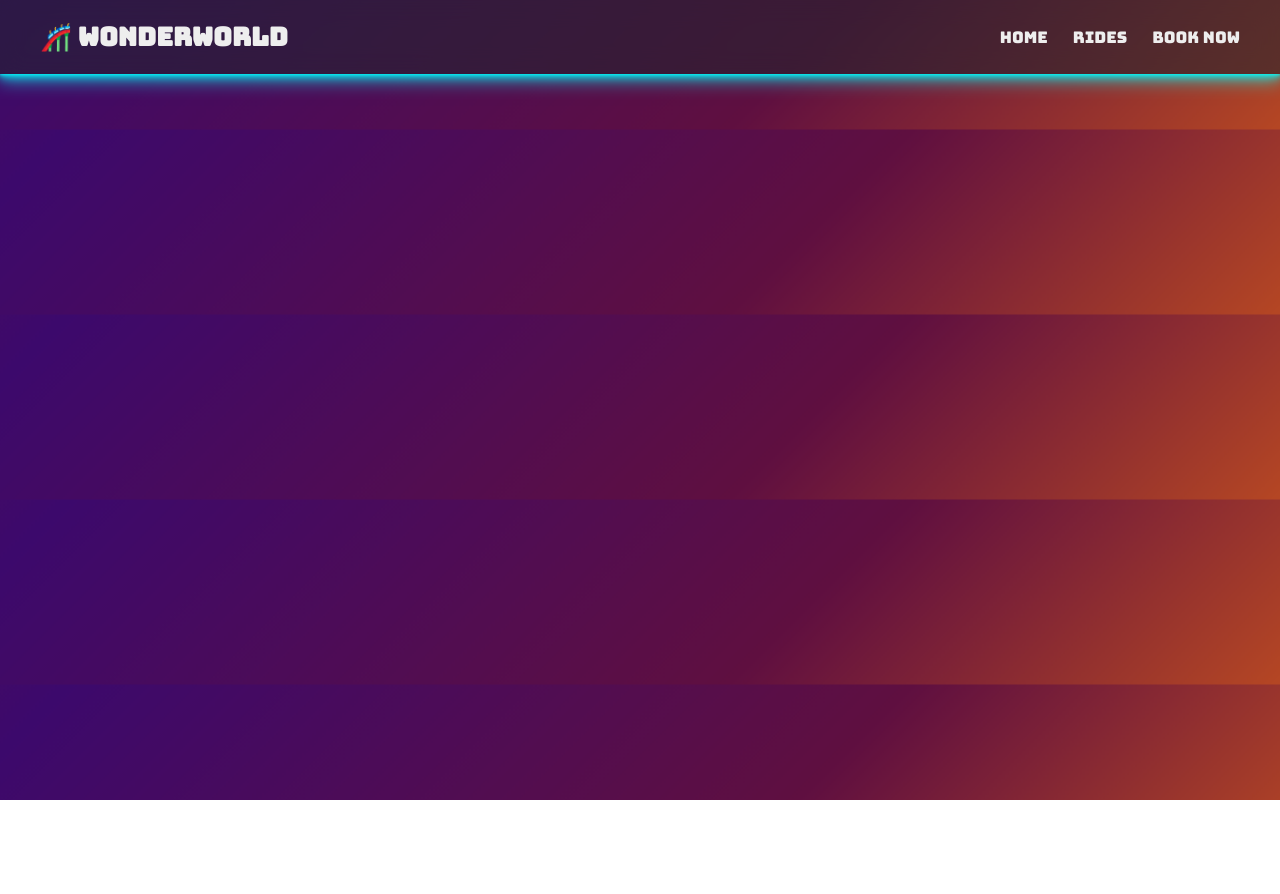
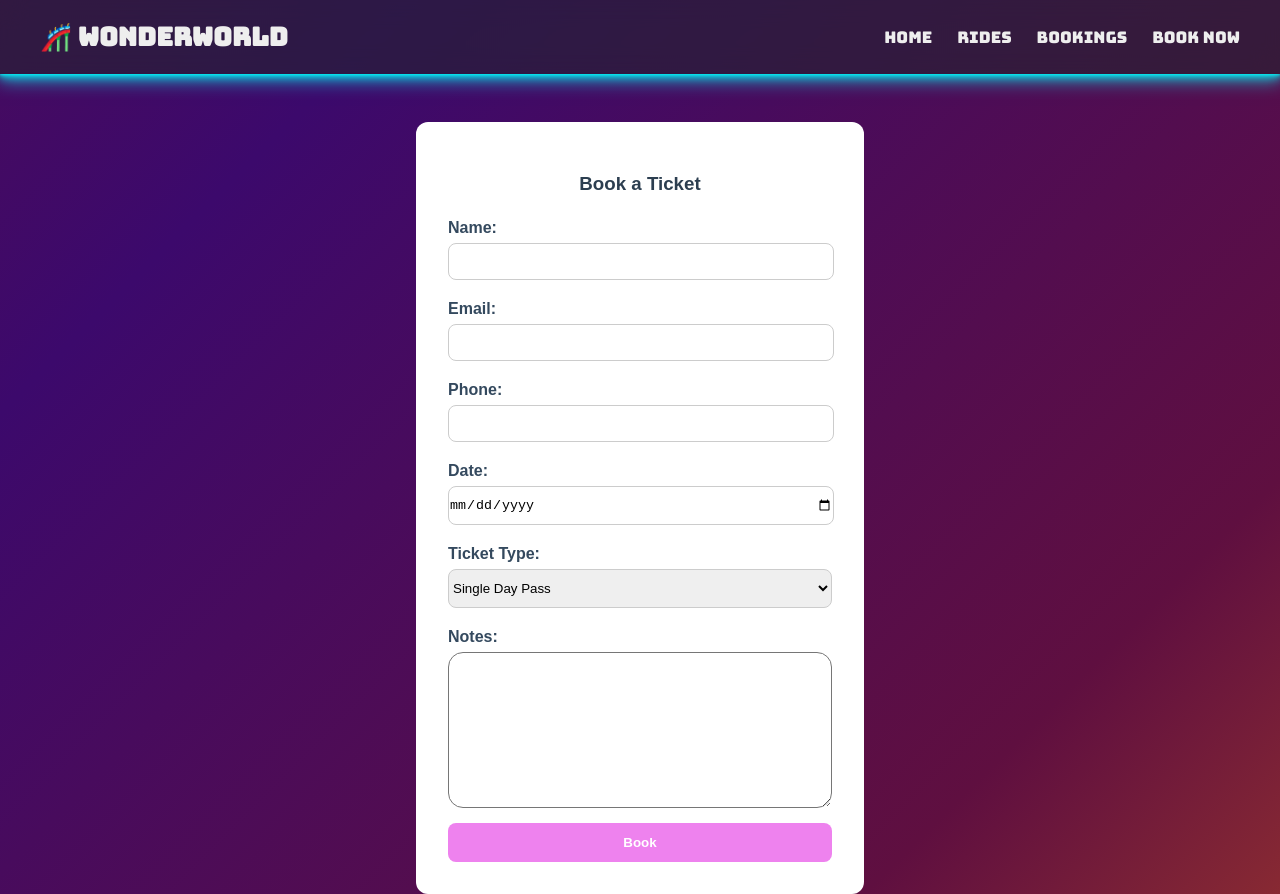
Before and after one commit to hussainmohd03/Theme-park-Booking-System-frontend, a React (Vite) app: page /book in a window 1280 px wide. Before the commit the page ends 800 px from the top, so only its background shows below. Built offline with nearby package versions, Linux system fonts and the light colour scheme; no server answers.

Commit message:
add booking page and form

```diff
--- a/src/App.css
+++ b/src/App.css
@@ -158,7 +158,7 @@ e5eaf5 .ride-name {
 }
 
 .nav-links a:hover {
-  color: #ffffff; /* bright color for contrast */
+  color: #ffffff;
   text-shadow: 0 0 5px #ffffff, 0 0 10px #ff00cc, 0 0 15px #ff00cc;
   text-decoration: none;
 }
@@ -172,8 +172,6 @@ e5eaf5 .ride-name {
   text-decoration: none;
 }
 
-/*problems*/
-
 @keyframes gradientMove {
   0% {
     background-position: 0% 50%;
@@ -186,7 +184,6 @@ e5eaf5 .ride-name {
   }
 }
 
-/* Glowing lights */
 .glow-light {
   width: 12px;
   height: 12px;
@@ -206,7 +203,6 @@ e5eaf5 .ride-name {
   }
 }
 
-/* Ferris Wheel spin */
 .spin-slow {
   animation: spin 30s linear infinite;
 }
@@ -328,3 +324,82 @@ e5eaf5 .ride-name {
     background-position: 0 0;
   }
 }
+
+.booking-container {
+  width: 100%;
+  height: 100vh;
+  display: flex;
+  justify-content: center;
+}
+
+.book-form-container {
+  width: 50%;
+}
+.book-form {
+  display: flex;
+  flex-direction: column;
+  width: 60%;
+  max-width: 500px;
+  max-height: 900px;
+  margin: 6vmin auto;
+  padding: 4vmin;
+  background-color: #ffffff;
+  border-radius: 12px;
+  font-family: 'Poppins', sans-serif;
+}
+.book-form h1 {
+  text-align: center;
+  margin-bottom: 24px;
+  color: #2c3e50;
+  font-family: 'Poppins', sans-serif;
+}
+
+.book-form label {
+  display: block;
+  margin-bottom: 6px;
+  font-weight: 600;
+  color: #34495e;
+}
+
+.book-form input,
+.book-form select {
+  width: 100%;
+  padding: 10px 0;
+  margin-bottom: 20px;
+  border: 1px solid #ccc;
+  border-radius: 8px;
+  transition: border-color 0.3s;
+}
+
+.book-form input:focus,
+.book-form select:focus,
+textarea:focus {
+  border-color: violet;
+  outline: none;
+}
+.book-form textarea {
+  border-radius: 15px;
+}
+
+.book-form button[type='submit'] {
+  width: 100%;
+  padding: 12px;
+  background-color: violet;
+  color: white;
+  font-weight: bold;
+  text-align: center;
+  border: none;
+  border-radius: 8px;
+  cursor: pointer;
+  transition: background-color 0.3s ease;
+  margin-top: 15px;
+}
+
+.book-form button[type='submit']:hover {
+  background-color: rgb(146, 82, 146);
+}
+
+.booked-tickets {
+  height: 100vh;
+  text-align: center;
+}
--- a/src/App.jsx
+++ b/src/App.jsx
@@ -3,6 +3,9 @@ import Nav from './components/Nav'
 import Rides from './pages/Rides'
 import './App.css'
 import Home from './pages/Home'
+import BookForm from './pages/BookForm'
+import Ride from './pages/Ride'
+import BookedTickets from './components/BookedTickets'
 
 const App = () => {
   return (
@@ -12,6 +15,9 @@ const App = () => {
         <Routes>
           <Route path="/" element={<Home />} />
           <Route path="/rides" element={<Rides />} />
+          <Route path="/book" element={<BookForm />} />
+          <Route path="/booking" element={<BookedTickets />} />
+          <Route path="/rides/:id" element={<Ride />} />
         </Routes>
       </div>
     </>
--- /dev/null
+++ b/src/components/BookedTickets.jsx
@@ -0,0 +1,30 @@
+import { useEffect, useState } from 'react'
+import Ticket from './Ticket'
+import axios from 'axios'
+
+const BookedTickets = () => {
+  const [tickets, setTickets] = useState(null)
+
+  useEffect(() => {
+    const getBookings = async () => {
+      const res = await axios.get('http://localhost:3010/booking')
+
+      setTickets(res.data)
+    }
+
+    getBookings()
+  }, [])
+
+  return (
+    <>
+      {' '}
+      <section className="booked-tickets">
+        <h2>Booked Tickets</h2>
+
+        {tickets && tickets.map((ticket) => <Ticket ticket={ticket} />)}
+      </section>
+    </>
+  )
+}
+
+export default BookedTickets
--- a/src/components/Nav.jsx
+++ b/src/components/Nav.jsx
@@ -7,7 +7,8 @@ const Nav = () => {
         <NavLink to="/">Home</NavLink>
 
         <NavLink to="/rides">Rides</NavLink>
-        <NavLink id="nav-button" to="/booking">
+        <NavLink to="/booking">bookings</NavLink>
+        <NavLink id="nav-button" to="/book">
           Book Now
         </NavLink>
       </div>
--- /dev/null
+++ b/src/components/Ticket.jsx
@@ -0,0 +1,18 @@
+const Ticket = ({ ticket }) => {
+  return (
+    <>
+      <article>
+        <div class="booking-info">
+          <h2 class="booking-name">{ticket.name}</h2>
+          <p class="booking-date">
+            {ticket.date.replace('T00:00:00.000Z', '')}
+          </p>
+          <p class="booking-type">{ticket.ticketType}</p>
+          <p class="booking-type">{ticket.notes}</p>
+        </div>
+      </article>
+    </>
+  )
+}
+
+export default Ticket
--- a/src/pages/BookForm.jsx
+++ b/src/pages/BookForm.jsx
@@ -1,4 +1,4 @@
-import { useEffect, useRef } from 'react'
+import { useRef } from 'react'
 import axios from 'axios'
 const BookForm = () => {
   const nameRef = useRef(null)
@@ -28,23 +28,37 @@ const BookForm = () => {
       notes: notesRef.current.value
     }
     const res = await axios.post('http://localhost:3010/booking', data)
-
-    console.log(res)
+    nameRef.current.value = ''
+    emailRef.current.value = ''
+    phoneRef.current.value = 0
+    dateRef.current.value = ''
+    ticketTypeRef.current.value = ''
+    notesRef.current.value = ''
   }
   return (
     <>
-      <section>
-        <section className="book-form">
-          <form onSubmit={handleSubmit}>
+      <section className="booking-container">
+        <section className="book-form-container">
+          <form onSubmit={handleSubmit} className="book-form">
+            <h1>Book a Ticket</h1>
             <label htmlFor="name">Name:</label>
+
             <input type="text" name="name" ref={nameRef} />
+
             <label htmlFor="email">Email:</label>
+
             <input type="email" name="email" ref={emailRef} />
+
             <label htmlFor="phone">Phone:</label>
+
             <input type="tel" name="phone" pattern="[0-9]{8}" ref={phoneRef} />
+
             <label htmlFor="date">Date:</label>
+
             <input type="date" name="date" ref={dateRef} />
+
             <label htmlFor="ticketType">Ticket Type:</label>
+
             <select name="ticketType" ref={ticketTypeRef}>
               <option value="" defaultValue disabled>
                 Select Ticket Type
@@ -54,7 +68,9 @@ const BookForm = () => {
               <option value="VIP-Galactic">VIP Galactic</option>
             </select>
             <label htmlFor="notes">Notes:</label>
+
             <textarea type="text" cols="40" rows="10" ref={notesRef} />
+
             <button type="submit">Book</button>
           </form>
         </section>
--- a/src/pages/Ride.jsx
+++ b/src/pages/Ride.jsx
@@ -11,7 +11,7 @@ const Ride = () => {
   useEffect(() => {
     const getRide = async () => {
       try {
-        const res = await axios.get(`${backendUrl}/rides/${id}`)
+        const res = await axios.get(`http://localhost:3010/rides/${id}`)
         setRide(res.data)
         console.log(res.data)
       } catch (err) {
```
